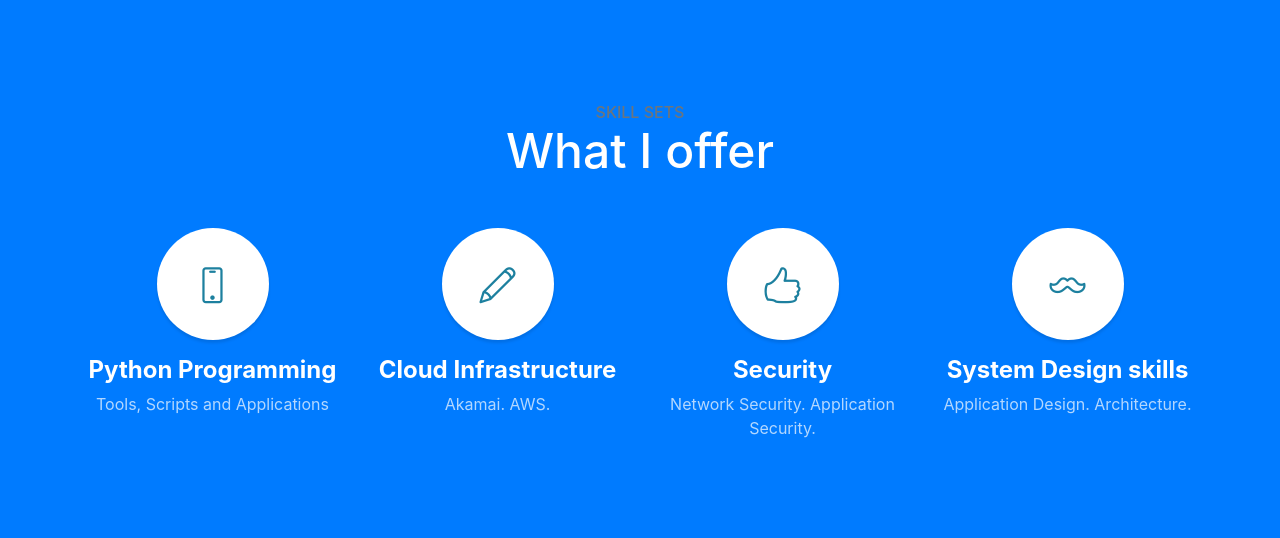
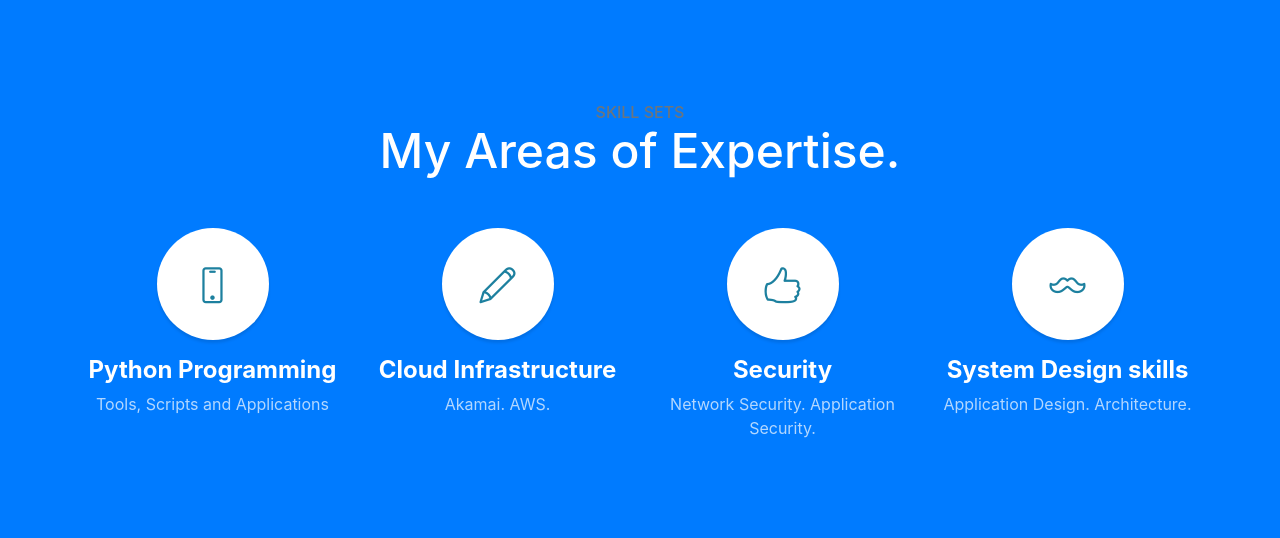
Before and after one commit to Rakshith2294/Rakshith2294.github.io, a website with bundled scripts: page index.html in a window 1280 px wide. Shown: the part 1220-1758 px from the top of the page. Built offline with nearby package versions, Linux system fonts and the light colour scheme.

Commit message:
Update index.html

```diff
--- a/index.html
+++ b/index.html
@@ -84,7 +84,7 @@
     <div class="container">
       <div class="content-section-heading">
         <h3 class="text-secondary mb-0">SKILL SETS</h3>
-        <h2 class="mb-5">What I offer</h2>
+        <h2 class="mb-5">My Areas of Expertise.</h2>
       </div>
       <div class="row">
         <div class="col-lg-3 col-md-6 mb-5 mb-lg-0">
```
